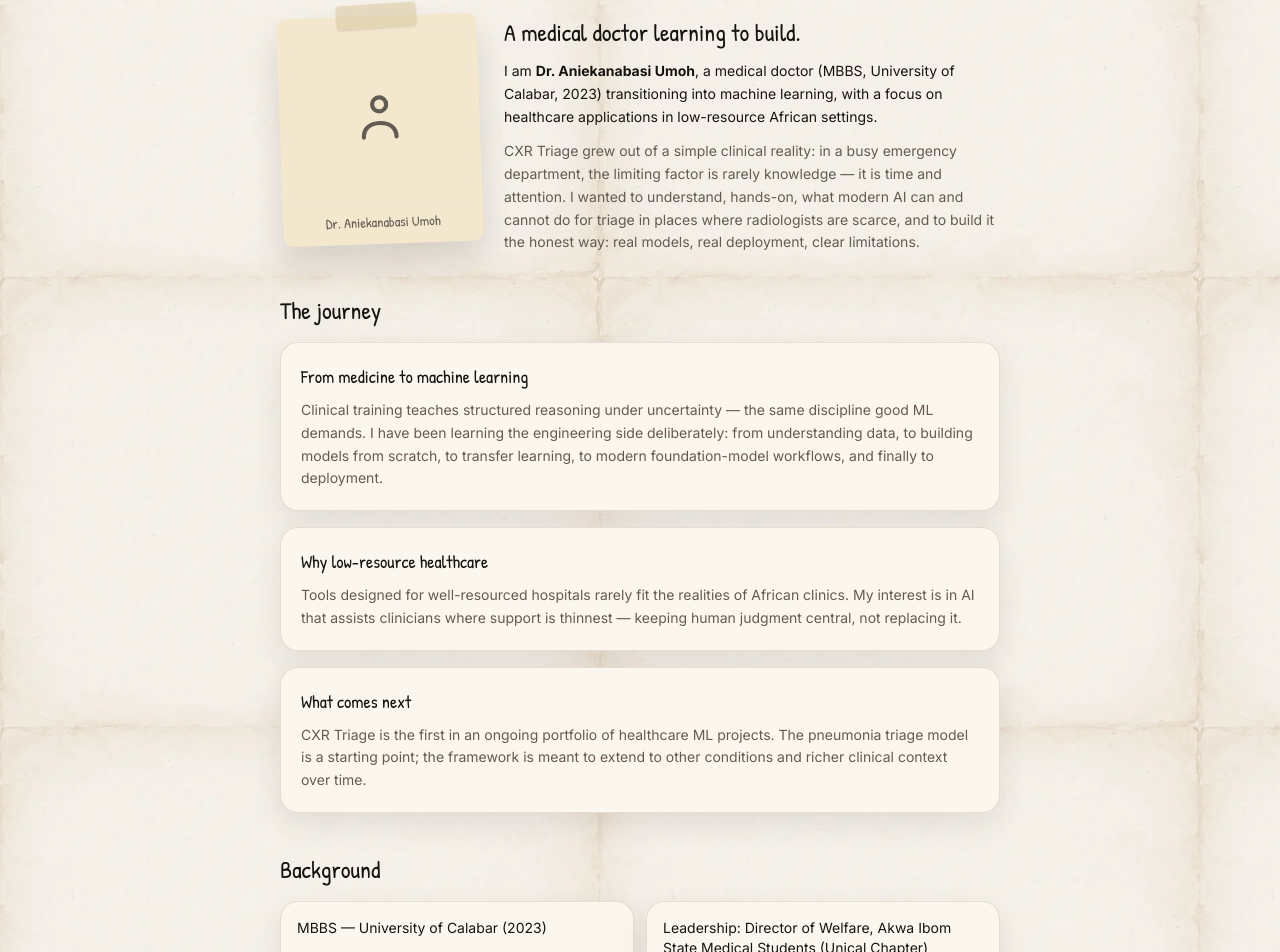
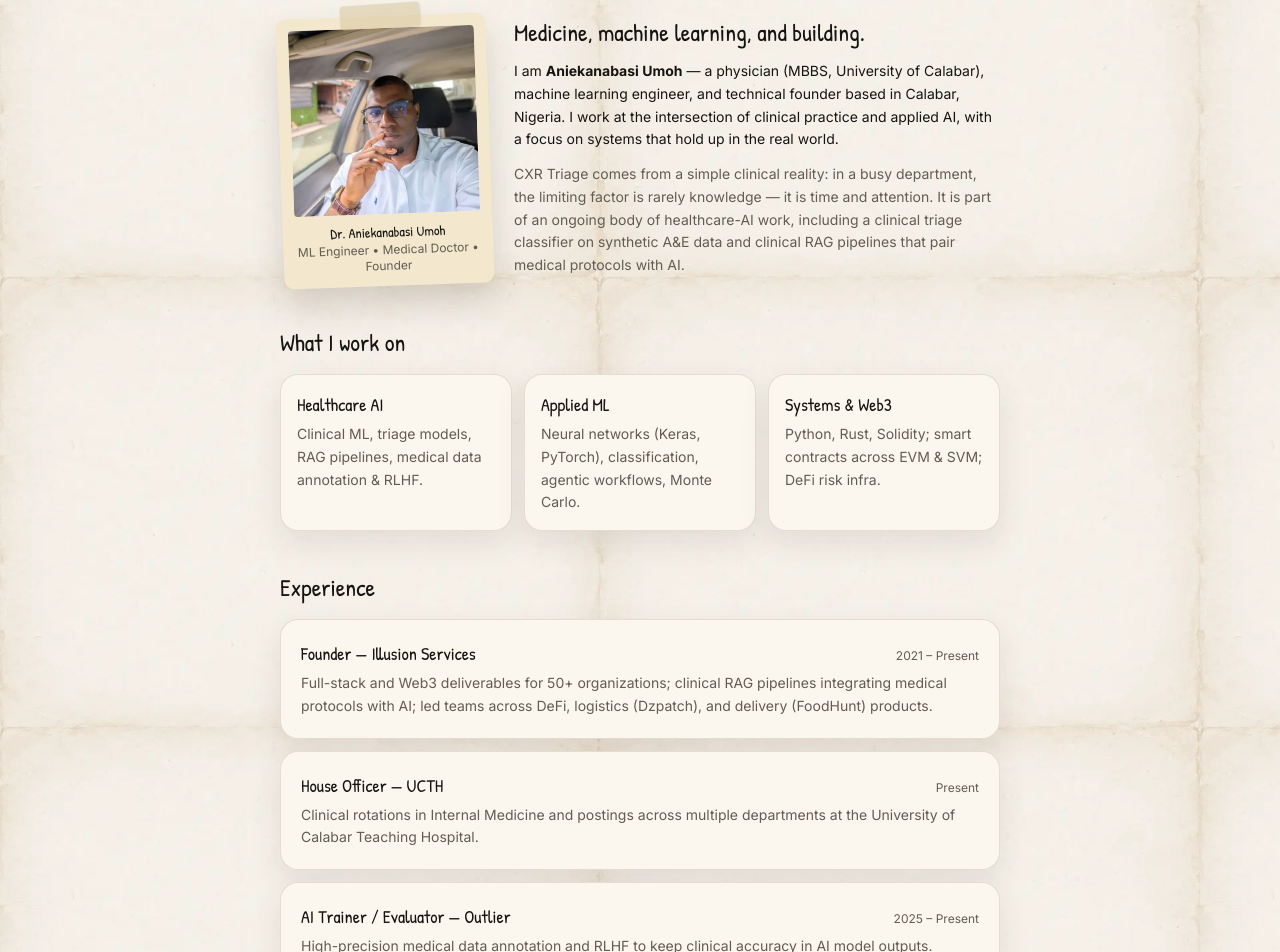
Before and after one commit to AniekanabasiUmoh/cxrtriage, a Next.js app: page /creator in a window 1280 px wide. Shown: the part 173-1125 px from the top of the page. Built offline with nearby package versions, Linux system fonts and the light colour scheme.

Commit message:
Creator: real ML-engineer/doctor/founder bio, profile photo, experience + education

```diff
--- a/src/app/creator/page.tsx
+++ b/src/app/creator/page.tsx
@@ -1,12 +1,12 @@
 import type { Metadata } from "next";
+import Image from "next/image";
 import { PaperCard } from "@/components/ui/PaperCard";
 import { HighlightText } from "@/components/ui/HighlightText";
-import { HandIcon } from "@/components/ui/HandIcon";
 
 export const metadata: Metadata = {
   title: "About the Creator - CXR Triage",
   description:
-    "Dr. Aniekanabasi Umoh — medical doctor building healthcare ML for low-resource settings.",
+    "Dr. Aniekanabasi Umoh — Machine Learning Engineer, Medical Doctor, and Technical Founder.",
 };
 
 const SOCIALS = [
@@ -14,6 +14,33 @@ const SOCIALS = [
   { label: "X / Twitter", value: "@drsilverstone", href: "https://x.com/drsilverstone" },
   { label: "LinkedIn", value: "aniekanabasi-umoh", href: "https://www.linkedin.com/in/aniekanabasi-umoh-/" },
   { label: "Facebook", value: "Umoh.Aniekanabasi", href: "https://web.facebook.com/Umoh.Aniekanabasi" },
+];
+
+const EXPERIENCE = [
+  {
+    role: "Founder — Illusion Services",
+    when: "2021 – Present",
+    detail:
+      "Full-stack and Web3 deliverables for 50+ organizations; clinical RAG pipelines integrating medical protocols with AI; led teams across DeFi, logistics (Dzpatch), and delivery (FoodHunt) products.",
+  },
+  {
+    role: "House Officer — UCTH",
+    when: "Present",
+    detail:
+      "Clinical rotations in Internal Medicine and postings across multiple departments at the University of Calabar Teaching Hospital.",
+  },
+  {
+    role: "AI Trainer / Evaluator — Outlier",
+    when: "2025 – Present",
+    detail:
+      "High-precision medical data annotation and RLHF to keep clinical accuracy in AI model outputs.",
+  },
+  {
+    role: "Country Lead — XION",
+    when: "2024 – 2025",
+    detail:
+      "Directed ecosystem growth across Nigeria; ran 20 workshops/hackathons in 15 states supporting 50 active dev teams.",
+  },
 ];
 
 export default function CreatorPage() {
@@ -24,84 +51,95 @@ export default function CreatorPage() {
       </h1>
 
       {/* Intro: portrait + bio */}
-      <div className="mt-8 grid grid-cols-1 gap-6 sm:grid-cols-[200px_1fr]">
+      <div className="mt-8 grid grid-cols-1 gap-6 sm:grid-cols-[210px_1fr]">
         <PaperCard tone="torn" rotate={-2} tape className="h-fit p-3">
-          <div className="flex aspect-square items-center justify-center bg-paper-card">
-            <HandIcon name="clinician" size={56} className="text-muted-ink" />
-          </div>
-          <p className="mt-2 text-center font-hand text-sm text-muted-ink">
+          <Image
+            src="/assets/creator.webp"
+            alt="Dr. Aniekanabasi Umoh"
+            width={600}
+            height={600}
+            className="aspect-square w-full rounded object-cover"
+          />
+          <p className="mt-2 text-center font-hand text-sm text-ink">
             Dr. Aniekanabasi Umoh
+          </p>
+          <p className="text-center text-xs text-muted-ink">
+            ML Engineer &bull; Medical Doctor &bull; Founder
           </p>
         </PaperCard>
 
         <div>
           <h2 className="font-hand text-2xl text-ink">
-            A medical doctor learning to build.
+            Medicine, machine learning, and building.
           </h2>
           <p className="mt-3 text-sm leading-relaxed text-ink">
-            I am <strong>Dr. Aniekanabasi Umoh</strong>, a medical doctor
-            (MBBS, University of Calabar, 2023) transitioning into machine
-            learning, with a focus on healthcare applications in low-resource
-            African settings.
+            I am <strong>Aniekanabasi Umoh</strong> — a physician (MBBS,
+            University of Calabar), machine learning engineer, and technical
+            founder based in Calabar, Nigeria. I work at the intersection of
+            clinical practice and applied AI, with a focus on systems that hold
+            up in the real world.
           </p>
           <p className="mt-3 text-sm leading-relaxed text-muted-ink">
-            CXR Triage grew out of a simple clinical reality: in a busy
-            emergency department, the limiting factor is rarely knowledge — it is
-            time and attention. I wanted to understand, hands-on, what modern AI
-            can and cannot do for triage in places where radiologists are scarce,
-            and to build it the honest way: real models, real deployment, clear
-            limitations.
+            CXR Triage comes from a simple clinical reality: in a busy
+            department, the limiting factor is rarely knowledge — it is time and
+            attention. It is part of an ongoing body of healthcare-AI work,
+            including a clinical triage classifier on synthetic A&amp;E data and
+            clinical RAG pipelines that pair medical protocols with AI.
           </p>
         </div>
       </div>
 
-      {/* Journey */}
-      <section className="mt-10 space-y-4">
-        <h2 className="font-hand text-2xl text-ink">The journey</h2>
-        <PaperCard className="p-5">
-          <h3 className="font-hand text-lg text-ink">From medicine to machine learning</h3>
-          <p className="mt-2 text-sm leading-relaxed text-muted-ink">
-            Clinical training teaches structured reasoning under uncertainty —
-            the same discipline good ML demands. I have been learning the
-            engineering side deliberately: from understanding data, to building
-            models from scratch, to transfer learning, to modern
-            foundation-model workflows, and finally to deployment.
-          </p>
-        </PaperCard>
-        <PaperCard className="p-5">
-          <h3 className="font-hand text-lg text-ink">Why low-resource healthcare</h3>
-          <p className="mt-2 text-sm leading-relaxed text-muted-ink">
-            Tools designed for well-resourced hospitals rarely fit the realities
-            of African clinics. My interest is in AI that assists clinicians
-            where support is thinnest — keeping human judgment central, not
-            replacing it.
-          </p>
-        </PaperCard>
-        <PaperCard className="p-5">
-          <h3 className="font-hand text-lg text-ink">What comes next</h3>
-          <p className="mt-2 text-sm leading-relaxed text-muted-ink">
-            CXR Triage is the first in an ongoing portfolio of healthcare ML
-            projects. The pneumonia triage model is a starting point; the
-            framework is meant to extend to other conditions and richer
-            clinical context over time.
-          </p>
-        </PaperCard>
+      {/* What I work on */}
+      <section className="mt-10">
+        <h2 className="font-hand text-2xl text-ink">What I work on</h2>
+        <div className="mt-4 grid grid-cols-1 gap-3 sm:grid-cols-3">
+          {[
+            { t: "Healthcare AI", d: "Clinical ML, triage models, RAG pipelines, medical data annotation & RLHF." },
+            { t: "Applied ML", d: "Neural networks (Keras, PyTorch), classification, agentic workflows, Monte Carlo." },
+            { t: "Systems & Web3", d: "Python, Rust, Solidity; smart contracts across EVM & SVM; DeFi risk infra." },
+          ].map((c) => (
+            <PaperCard key={c.t} className="p-4">
+              <h3 className="font-hand text-lg text-ink">{c.t}</h3>
+              <p className="mt-1 text-sm leading-relaxed text-muted-ink">{c.d}</p>
+            </PaperCard>
+          ))}
+        </div>
       </section>
 
-      {/* Background highlights */}
+      {/* Experience */}
       <section className="mt-10">
-        <h2 className="font-hand text-2xl text-ink">Background</h2>
-        <div className="mt-4 grid grid-cols-1 gap-3 sm:grid-cols-2">
-          {[
-            "MBBS — University of Calabar (2023)",
-            "Leadership: Director of Welfare, Akwa Ibom State Medical Students (Unical Chapter)",
-            "Representative — Nigerian Medical Students Association, Committee on Medical Education",
-            "Award-winning writer & team lead; built professional websites and brand media",
-          ].map((item) => (
-            <PaperCard key={item} className="p-4">
-              <p className="text-sm text-ink">{item}</p>
+        <h2 className="font-hand text-2xl text-ink">Experience</h2>
+        <div className="mt-4 space-y-3">
+          {EXPERIENCE.map((e) => (
+            <PaperCard key={e.role} className="p-5">
+              <div className="flex flex-wrap items-baseline justify-between gap-x-3">
+                <h3 className="font-hand text-lg text-ink">{e.role}</h3>
+                <span className="text-xs text-muted-ink">{e.when}</span>
+              </div>
+              <p className="mt-1 text-sm leading-relaxed text-muted-ink">
+                {e.detail}
+              </p>
             </PaperCard>
           ))}
+        </div>
+      </section>
+
+      {/* Education */}
+      <section className="mt-10">
+        <h2 className="font-hand text-2xl text-ink">Education</h2>
+        <div className="mt-4 grid grid-cols-1 gap-3 sm:grid-cols-2">
+          <PaperCard className="p-4">
+            <p className="text-sm font-medium text-ink">
+              MBBS — University of Calabar
+            </p>
+            <p className="text-xs text-muted-ink">Bachelor of Medicine, Bachelor of Surgery</p>
+          </PaperCard>
+          <PaperCard className="p-4">
+            <p className="text-sm font-medium text-ink">
+              IBM Machine Learning Professional Certificate
+            </p>
+            <p className="text-xs text-muted-ink">In progress</p>
+          </PaperCard>
         </div>
       </section>
 
```
Also changed, not shown: public/assets/creator.webp (added).
